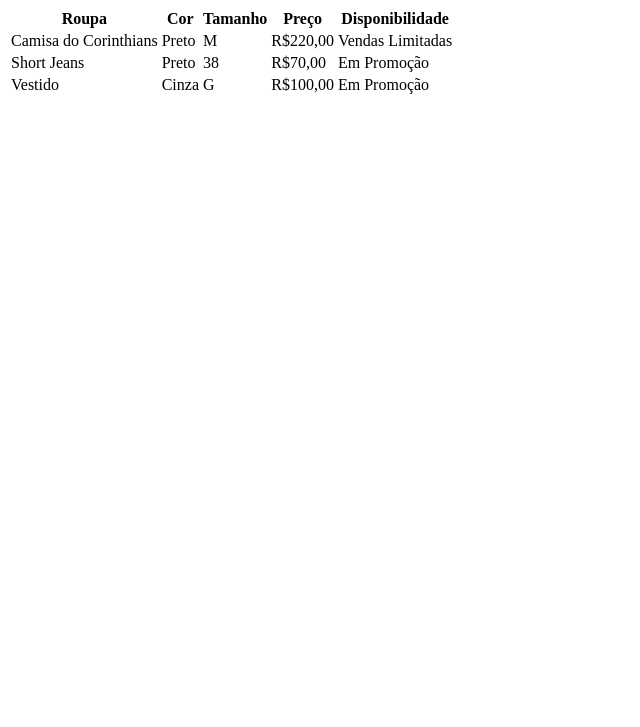
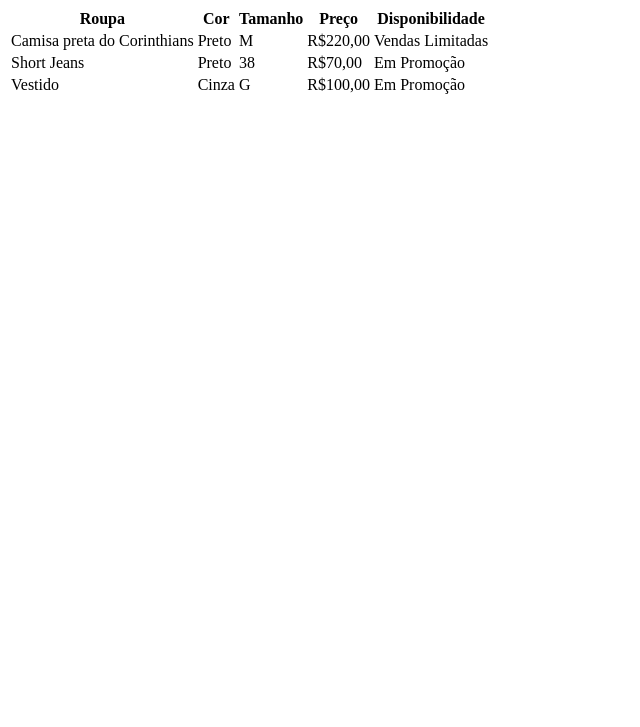
Before and after one commit to Dhieimylla-Mayara/aula-tabela, a plain HTML site: page index.html in a window 1280 px wide. Shown: the part 73-800 px from the top of the page, without its empty margins (0-640 px from the left). Drawn offline with Linux system fonts and the light colour scheme.

Commit message:
trocado de blusa corinthians para blusa preta corinthians

```diff
--- a/index.html
+++ b/index.html
@@ -17,7 +17,7 @@
             <th>Disponibilidade</th>
         </tr>
         <tr>
-            <td>Camisa do Corinthians</td>
+            <td>Camisa preta do Corinthians</td>
             <td>Preto</td>
             <td>M</td>
             <td>R$220,00</td>
```
